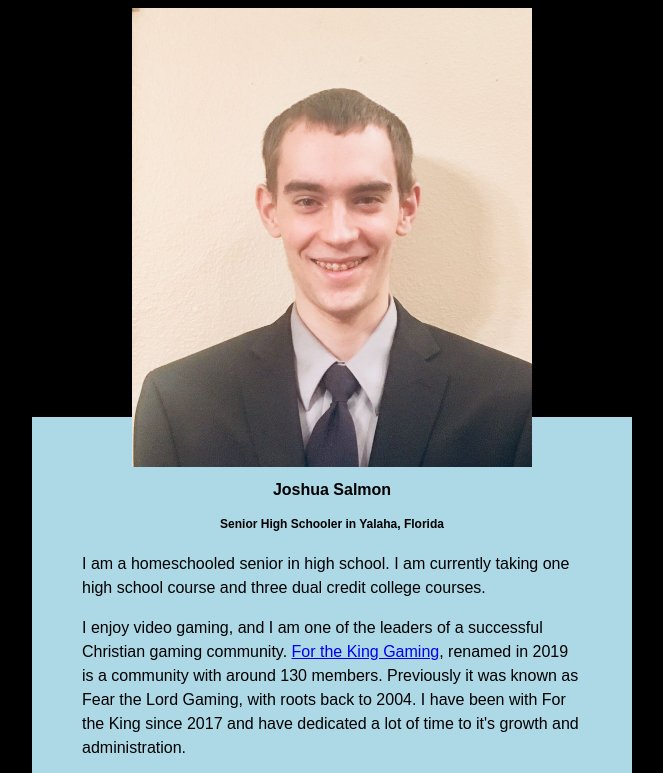
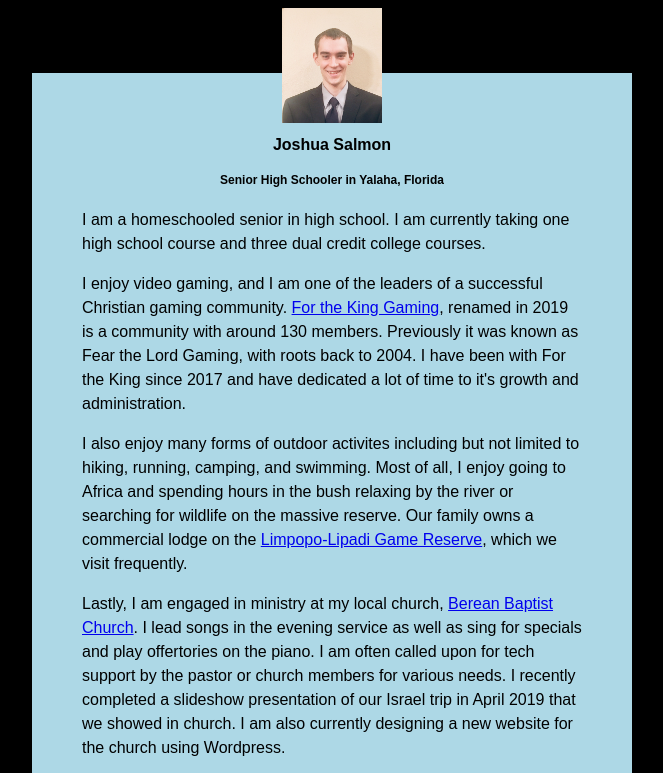
Before and after one commit to FlyingPenguin03/FlyingPenguin03.github.io, a plain HTML site: page index.html in a window 1280 px wide. Shown: the top 773 px of the page, without its empty margins (308-971 px from the left). Drawn offline with Linux system fonts and the light colour scheme.

Commit message:
Update index.html

```diff
--- a/index.html
+++ b/index.html
@@ -33,7 +33,7 @@ h2 {
 </head>
 <body>
     <div id="main">
-        <img src="Webpic.jpeg" width="400">
+        <img src="Webpic.jpeg" width="100">
     </div>
     <div id="content">
         <h1>Joshua Salmon</h1>
```
